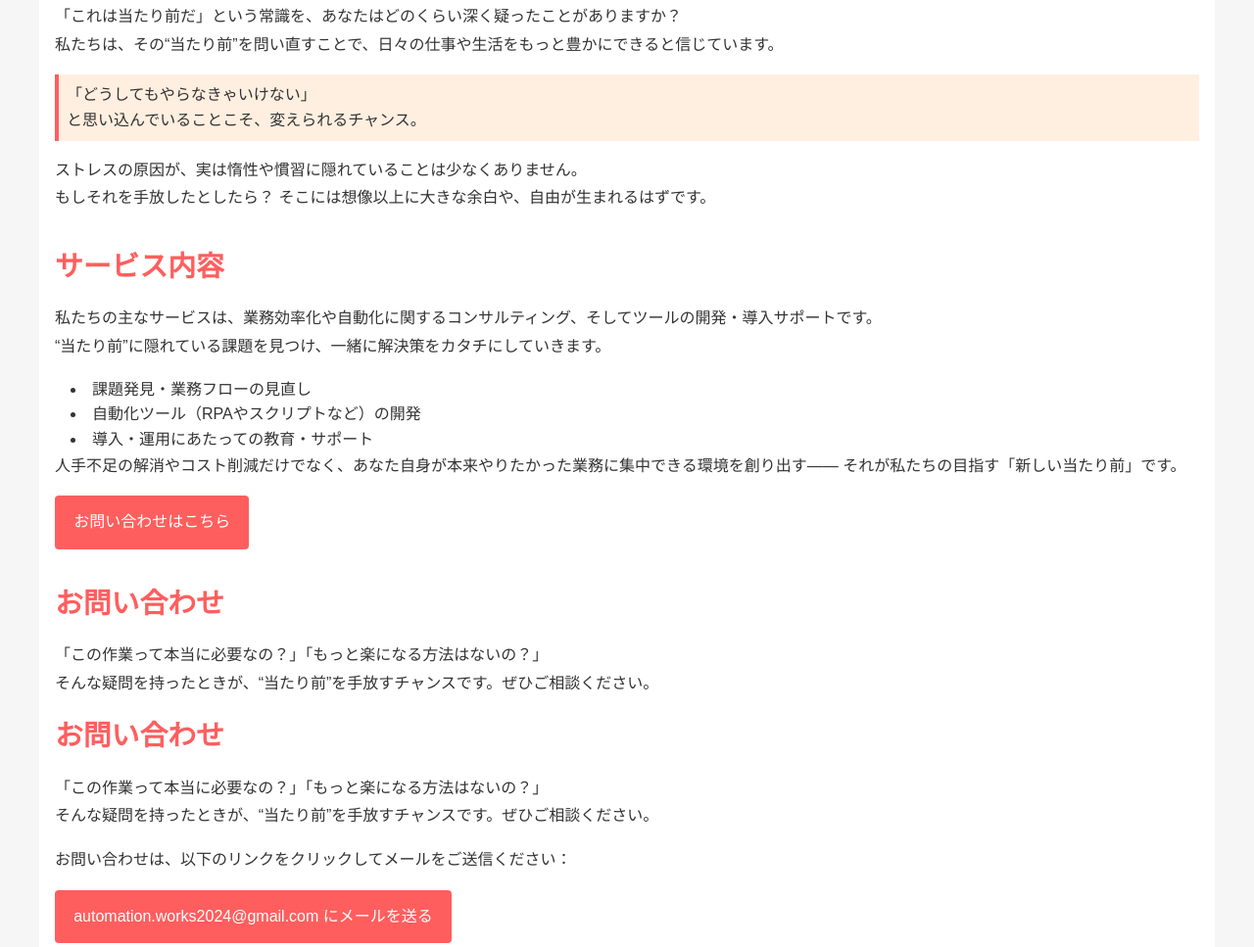
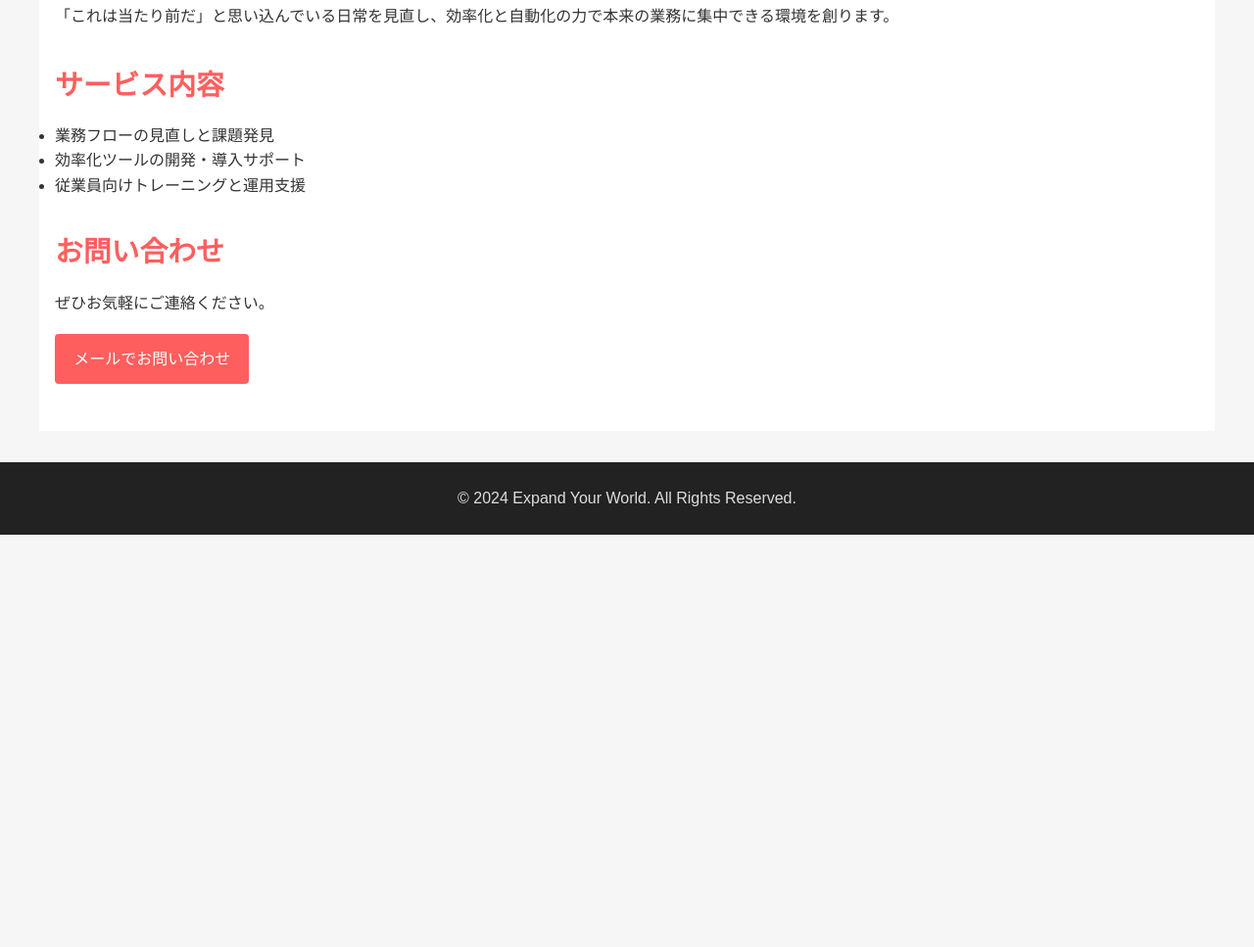
Before and after one commit to autoworks-shiba/my-contact-form, a plain HTML site: page index.html in a window 1280 px wide. Shown: the part 795-1762 px from the top of the page at 98% size. After the commit the page ends 1341 px from the top, so only its background shows below. Drawn offline with Linux system fonts and the light colour scheme.

Commit message:
Update index.html

```diff
--- a/index.html
+++ b/index.html
@@ -3,7 +3,8 @@
 <head>
   <meta charset="UTF-8" />
   <meta name="viewport" content="width=device-width, initial-scale=1.0"/>
-  <title>“当たり前”を手放すと、世界が広がる。 | Webページサンプル</title>
+  <title>業務効率化と自動化で働き方を変える | 当たり前を手放すサービス</title>
+  <meta name="description" content="業務効率化と自動化で働き方を変えます。当たり前を手放し、新しい可能性を広げるサービスをご提供します。お問い合わせはこちらから。">
   <style>
     /* Reset (簡易版) */
     * {
@@ -58,8 +59,7 @@
 
     /* ヒーローセクション */
     .hero {
-      /* こちらのURLを差し替えれば別のインパクトある画像に変えられます */
-      background: url('https://via.placeholder.com/1200x600/000/fff?text=Free+Yourself+from+Ordinary') no-repeat center center/cover;
+      background: url('https://via.placeholder.com/1200x600/000/fff?text=Expand+Your+World') no-repeat center center/cover;
       height: 80vh;
       display: flex;
       align-items: center;
@@ -108,10 +108,6 @@
       margin-bottom: 1rem;
       line-height: 1.8;
     }
-    .section ul {
-      list-style: disc inside;
-      margin-left: 1rem;
-    }
     .highlight {
       background: #ffefe0;
       padding: 0.5rem;
@@ -132,20 +128,6 @@
     .btn:hover {
       background: #ff7979;
     }
-    .btn {
-      display: inline-block;
-      background: #ff5e5e;
-      color: #fff;
-      padding: 0.8rem 1.2rem;
-      text-decoration: none;
-      border-radius: 4px;
-      transition: background 0.2s ease;
-    }
-
-.btn:hover {
-  background: #ff7979;
-}
-
 
     /* フッター */
     footer {
@@ -204,81 +186,41 @@
   <div class="hero">
     <div class="hero-overlay"></div>
     <div class="hero-content fade-up">
-      <h1>“当たり前”を手放すと、<br>世界が広がる。</h1>
+      <h1>業務効率化と自動化で、<br>働き方を変える。</h1>
       <p>
-        凡庸な日々や仕事に潜む「本当は要らない手間」を<br>
-        私たちと一緒に見直し、新たな可能性を広げませんか？
+        業務の無駄を見直し、新たな可能性を一緒に広げませんか？<br>
+        あなたの「当たり前」を変えるサポートをします。
       </p>
     </div>
   </div>
 
   <!-- メイン -->
   <main>
-    <!-- コンセプトセクション -->
     <section id="concept" class="section fade-up">
       <h2>コンセプト</h2>
       <p>
-        「これは当たり前だ」という常識を、あなたはどのくらい深く疑ったことがありますか？<br>
-        私たちは、その“当たり前”を問い直すことで、日々の仕事や生活をもっと豊かにできると信じています。
-      </p>
-      <div class="highlight">
-        「どうしてもやらなきゃいけない」<br>
-        と思い込んでいることこそ、変えられるチャンス。
-      </div>
-      <p>
-        ストレスの原因が、実は惰性や慣習に隠れていることは少なくありません。<br>
-        もしそれを手放したとしたら？ そこには想像以上に大きな余白や、自由が生まれるはずです。
+        「これは当たり前だ」と思い込んでいる日常を見直し、効率化と自動化の力で本来の業務に集中できる環境を創ります。
       </p>
     </section>
 
-    <!-- サービスセクション -->
     <section id="service" class="section fade-up">
       <h2>サービス内容</h2>
-      <p>
-        私たちの主なサービスは、業務効率化や自動化に関するコンサルティング、そしてツールの開発・導入サポートです。<br>
-        “当たり前”に隠れている課題を見つけ、一緒に解決策をカタチにしていきます。
-      </p>
       <ul>
-        <li>課題発見・業務フローの見直し</li>
-        <li>自動化ツール（RPAやスクリプトなど）の開発</li>
-        <li>導入・運用にあたっての教育・サポート</li>
+        <li>業務フローの見直しと課題発見</li>
+        <li>効率化ツールの開発・導入サポート</li>
+        <li>従業員向けトレーニングと運用支援</li>
       </ul>
-      <p>
-        人手不足の解消やコスト削減だけでなく、あなた自身が本来やりたかった業務に集中できる環境を創り出す――
-        それが私たちの目指す「新しい当たり前」です。
-      </p>
-      <p>
-        <a class="btn" href="#contact">お問い合わせはこちら</a>
-      </p>
     </section>
 
-    <!-- お問い合わせセクション -->
     <section id="contact" class="section fade-up">
       <h2>お問い合わせ</h2>
-      <p>
-        「この作業って本当に必要なの？」「もっと楽になる方法はないの？」<br>
-        そんな疑問を持ったときが、“当たり前”を手放すチャンスです。ぜひご相談ください。
-      </p>
-
-      <section id="contact" class="section fade-up">
-        <h2>お問い合わせ</h2>
-        <p>
-          「この作業って本当に必要なの？」「もっと楽になる方法はないの？」<br>
-          そんな疑問を持ったときが、“当たり前”を手放すチャンスです。ぜひご相談ください。
-        </p>
-
-        <!-- メールリンク -->
-        <p>
-          お問い合わせは、以下のリンクをクリックしてメールをご送信ください：
-        </p>
-        <p>
-          <a href="mailto:automation.works2024@gmail.com?subject=お問い合わせ&body=以下に内容を記入してください。"
-             class="btn">
-            automation.works2024@gmail.com にメールを送る
-          </a>
-        </p>
-      </section>
-
+      <p>ぜひお気軽にご連絡ください。</p>
+      <a href="mailto:automation.works2024@gmail.com?subject=お問い合わせ&body=以下に内容をご記入ください。"
+         class="btn">
+        メールでお問い合わせ
+      </a>
+    </section>
+  </main>
 
   <!-- フッター -->
   <footer>
@@ -286,19 +228,18 @@
   </footer>
 
   <script>
-    // スクロールアニメーション用：要素が画面内に入ってきたらactiveクラスを付与
+    // スクロールアニメーション
     document.addEventListener('scroll', function() {
       const fadeElements = document.querySelectorAll('.fade-up');
       fadeElements.forEach(el => {
         const rect = el.getBoundingClientRect();
-        const showTiming = window.innerHeight * 0.8; // 画面の80%がトリガー
-        if(rect.top < showTiming) {
+        if (rect.top < window.innerHeight * 0.8) {
           el.classList.add('active');
         }
       });
     });
 
-    // 初回ロードでも位置をチェック
+    // 初期ロード時
     window.addEventListener('load', () => {
       const event = new Event('scroll');
       document.dispatchEvent(event);
```
